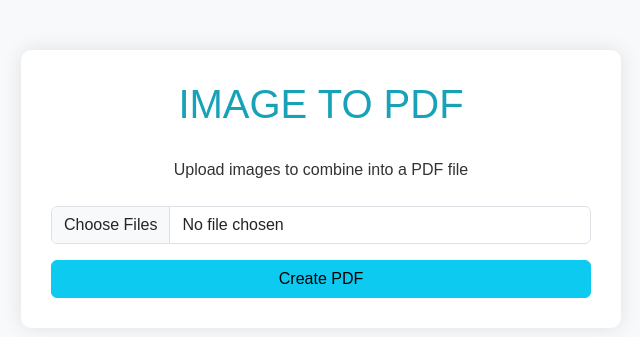
After one commit to Nihal192/PDF-HUB, a Flask app: page /image-to-pdf in a window 1280 px wide. The commit adds this page. Shown: the top 337 px of the page, without its empty margins (319-959 px from the left). Run offline with Flask 3, Linux system fonts and the light colour scheme; the visitor is signed in with stand-in values (Sample User, id 1); some libraries are stand-ins or nearby versions.

Commit message:
Add image to PDF feature

```diff
--- a/app.py
+++ b/app.py
@@ -4,6 +4,7 @@ from werkzeug.utils import secure_filename
 import os
 from PyPDF2 import PdfReader, PdfWriter
 from pdf2docx import Converter
+from PIL import Image
 
 app = Flask(__name__)
 app.secret_key = 'change-this-secret-key'
@@ -14,11 +15,15 @@ USERS = {
 
 UPLOAD_FOLDER = 'uploads'
 ALLOWED_EXTENSIONS = {'pdf'}
+ALLOWED_IMAGE_EXTENSIONS = {'png', 'jpg', 'jpeg', 'gif'}
 
 app.config['UPLOAD_FOLDER'] = UPLOAD_FOLDER
 
 def allowed_file(filename):
     return '.' in filename and filename.rsplit('.', 1)[1].lower() in ALLOWED_EXTENSIONS
+
+def allowed_image(filename):
+    return '.' in filename and filename.rsplit('.', 1)[1].lower() in ALLOWED_IMAGE_EXTENSIONS
 
 def login_required(f):
     @wraps(f)
@@ -180,6 +185,41 @@ def merge_pdf():
 
     return 'Invalid file type', 400
 
+@app.route('/image-to-pdf', methods=['GET'])
+@login_required
+def image_to_pdf_form():
+    return render_template('image_to_pdf_form.html')
+
+@app.route('/image-to-pdf', methods=['POST'])
+@login_required
+def convert_images_to_pdf():
+    if 'images' not in request.files:
+        return 'No file part', 400
+
+    files = request.files.getlist('images')
+    if not files:
+        return 'No selected file', 400
+
+    images = []
+    for file in files:
+        if file.filename == '' or not allowed_image(file.filename):
+            return 'Invalid file type', 400
+        filename = secure_filename(file.filename)
+        filepath = os.path.join(app.config['UPLOAD_FOLDER'], filename)
+        file.save(filepath)
+        img = Image.open(filepath).convert('RGB')
+        images.append(img)
+
+    if not images:
+        return 'No valid images', 400
+
+    pdf_filename = 'images_combined.pdf'
+    pdf_filepath = os.path.join(app.config['UPLOAD_FOLDER'], pdf_filename)
+    first_image, *rest = images
+    first_image.save(pdf_filepath, save_all=True, append_images=rest)
+
+    return render_template('image_to_pdf_download.html', filename=pdf_filename)
+
 @app.route('/download/<filename>', methods=['GET'])
 @login_required
 def download_file(filename):
--- a/requirements.txt
+++ b/requirements.txt
@@ -2,3 +2,4 @@ Flask
 Werkzeug
 pdf2docx
 PyPDF2
+Pillow
--- /dev/null
+++ b/templates/image_to_pdf_form.html
@@ -0,0 +1,44 @@
+<!DOCTYPE html>
+<html lang="en">
+<head>
+    <meta charset="UTF-8">
+    <meta name="viewport" content="width=device-width, initial-scale=1.0">
+    <title>Image to PDF</title>
+    <link href="https://cdnjs.cloudflare.com/ajax/libs/bootstrap/5.3.0/css/bootstrap.min.css" rel="stylesheet">
+    <style>
+        body {
+            background-color: #f8f9fa;
+            color: #333;
+            font-family: 'Arial', sans-serif;
+        }
+        .image-container {
+            max-width: 600px;
+            margin: 50px auto;
+            padding: 30px;
+            background-color: #ffffff;
+            border-radius: 10px;
+            box-shadow: 0 0 20px rgba(0,0,0,0.1);
+        }
+        h1 {
+            color: #17a2b8;
+            text-align: center;
+            margin-bottom: 30px;
+        }
+    </style>
+</head>
+<body>
+    <div class="container">
+        <div class="image-container">
+            <h1>IMAGE TO PDF</h1>
+            <p class="text-center mb-4">Upload images to combine into a PDF file</p>
+            <form method="post" enctype="multipart/form-data" action="{{ url_for('convert_images_to_pdf') }}">
+                <div class="mb-3">
+                    <input type="file" name="images" class="form-control" accept="image/*" multiple required>
+                </div>
+                <button type="submit" class="btn btn-info w-100">Create PDF</button>
+            </form>
+        </div>
+    </div>
+    <script src="https://cdnjs.cloudflare.com/ajax/libs/bootstrap/5.3.0/js/bootstrap.bundle.min.js"></script>
+</body>
+</html>
```
Also changed, not shown: templates/image_to_pdf_download.html (added, +41 -0 lines), templates/index.html (+13 -1 lines), README.md.
